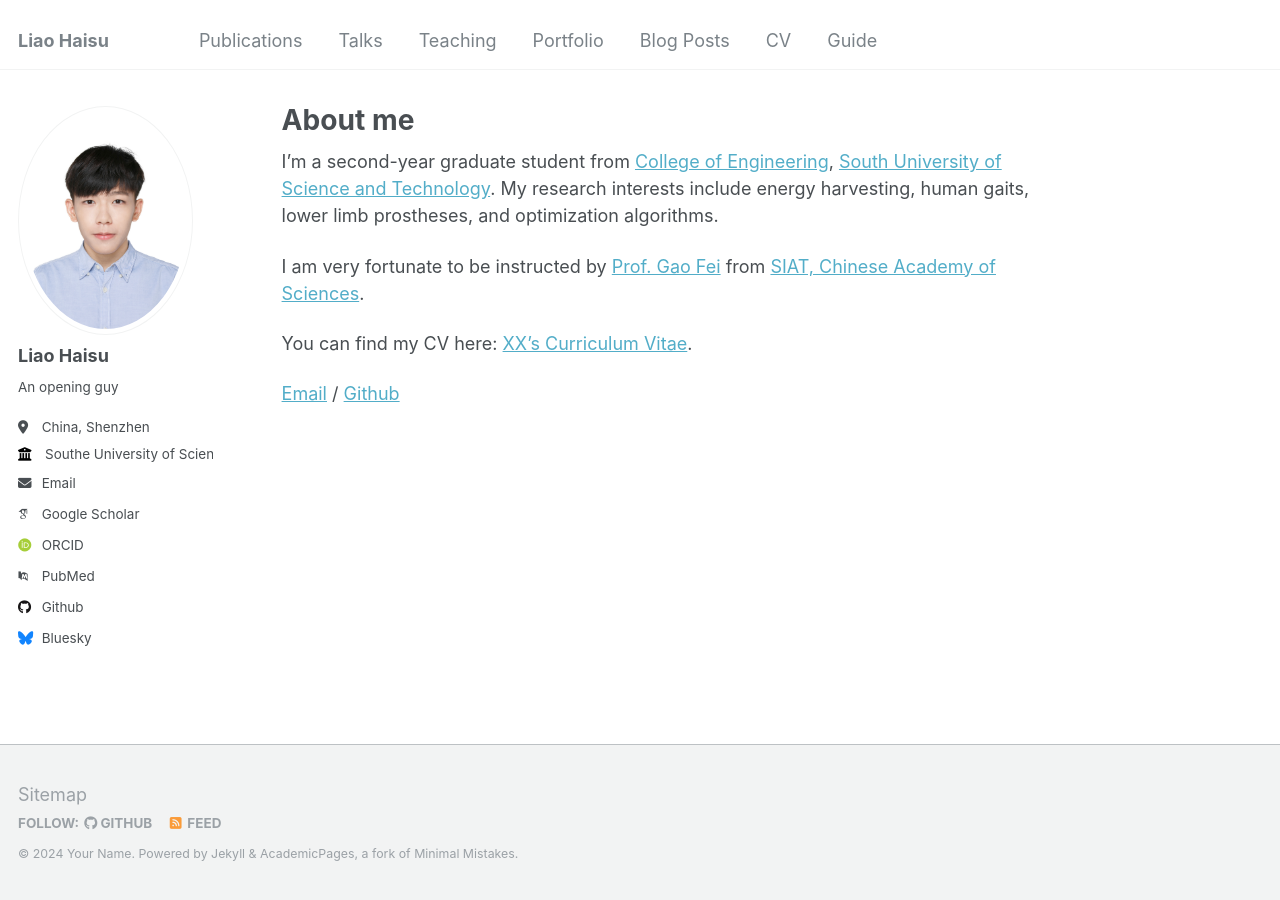
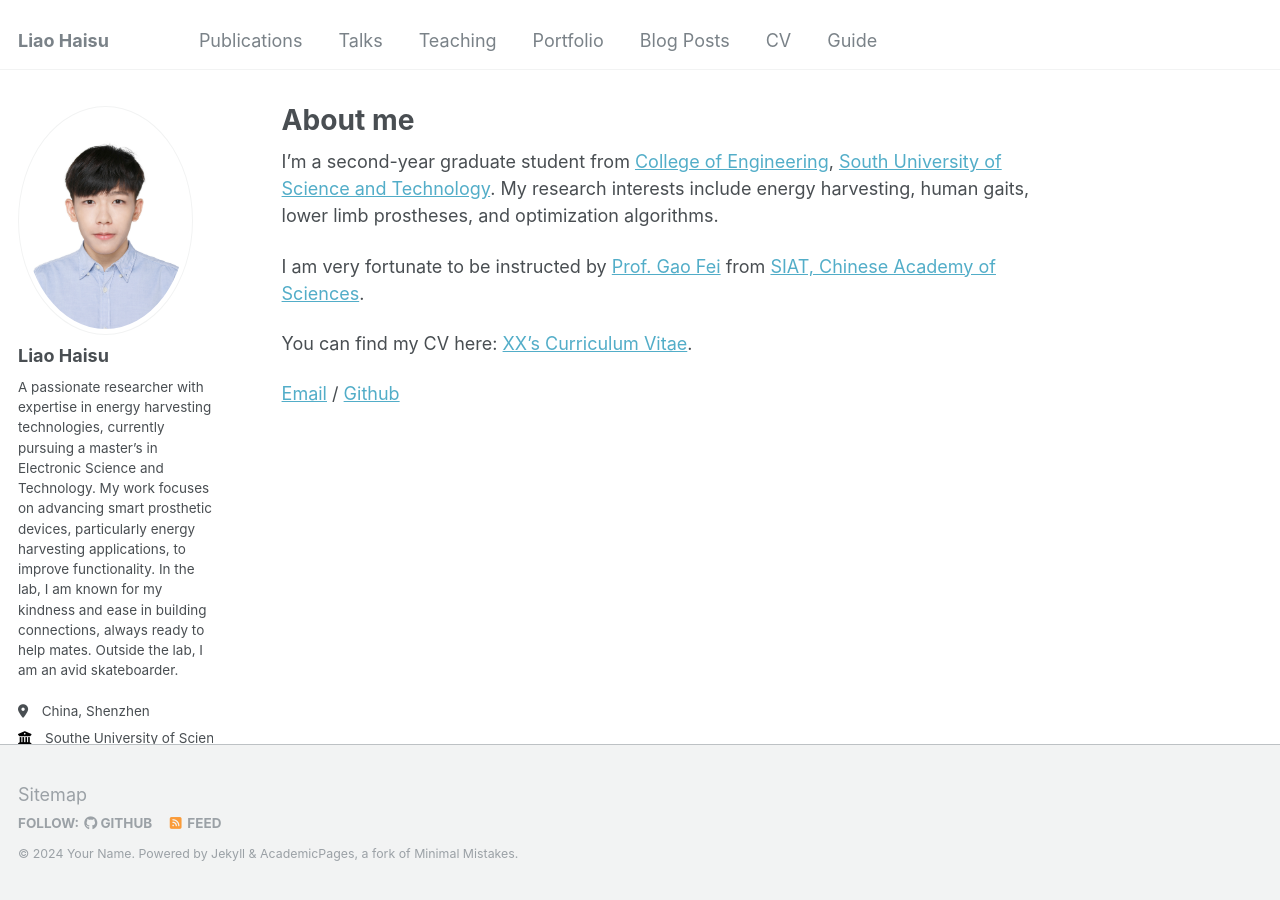
Before and after one commit to liaohaisu/Liao-haisu.github.io, a Jekyll site: the page built from _pages/about.md, in a window 1280 px wide. Built offline with Jekyll 4.4.1, drawn with Linux system fonts in a browser that asks for light colours; some web fonts are replaced.

Commit message:
config.yml

```diff
--- a/_config.yml
+++ b/_config.yml
@@ -24,7 +24,8 @@ author:
   avatar           : "Liaohaisu.jpg"
   name             : "Liao Haisu"
   pronouns         : # example: "he/him"
-  bio              : "An opening guy"
+  bio              : "A passionate researcher with expertise in energy harvesting technologies, currently pursuing a master’s in Electronic Science and Technology. My work focuses on advancing smart prosthetic devices, particularly energy harvesting applications, to improve functionality.
+ In the lab, I am known for my kindness and ease in building connections, always ready to help mates. Outside the lab, I am an avid skateboarder."
   location         : "China, Shenzhen"
   employer         : "Southe University of Science and Technology"
   uri              : # URL
```
